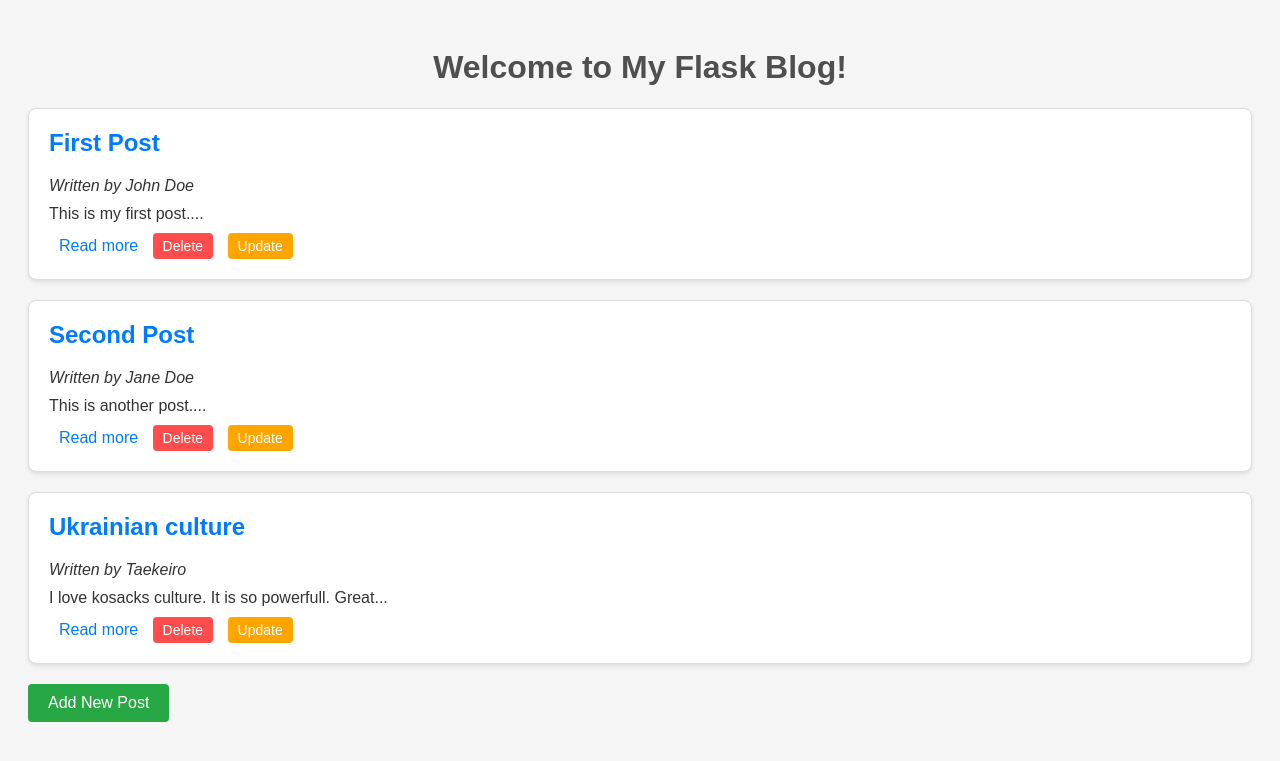
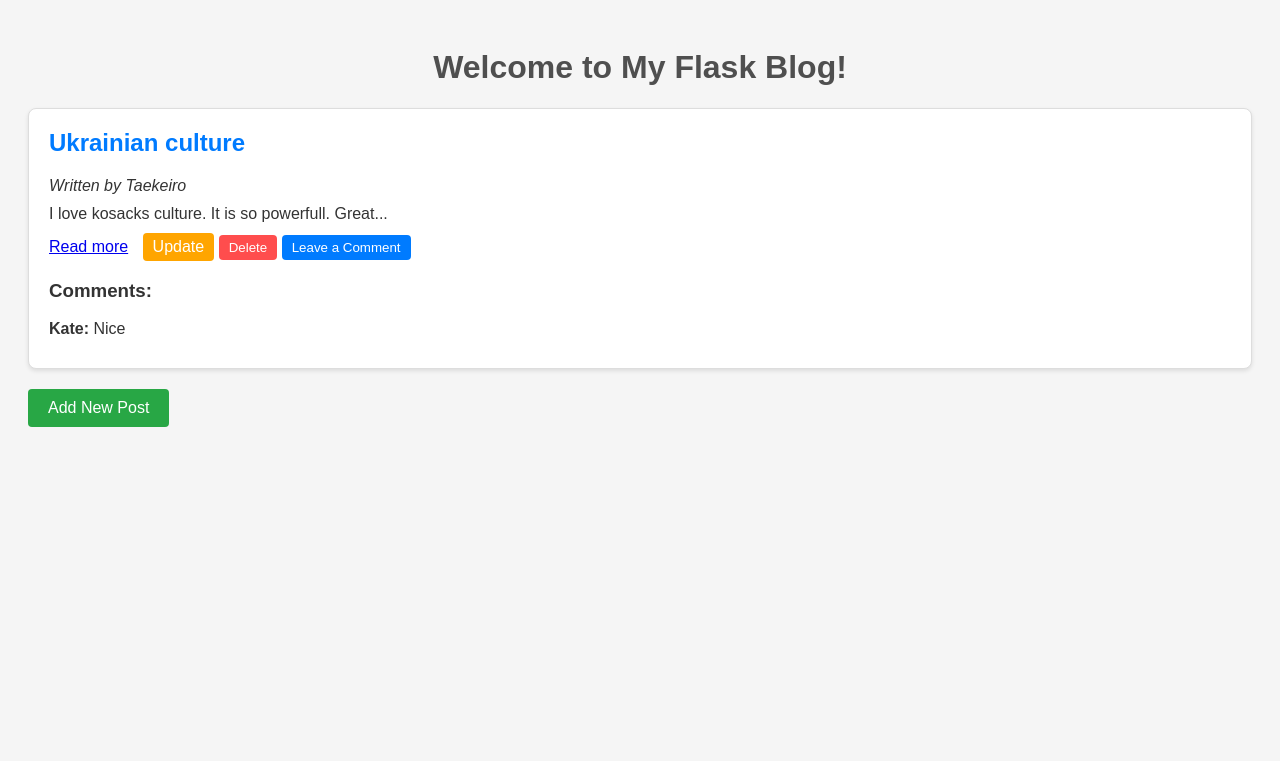
Before and after one commit to Taekeiro/MasterBlog, a Flask app: page / in a window 1280 px wide. Shown: the top 761 px of the page. Run offline with Flask 3, Linux system fonts and the light colour scheme.

Commit message:
Added comments availability

```diff
--- a/app.py
+++ b/app.py
@@ -5,6 +5,7 @@ app = Flask(__name__)
 
 # JSON file to store blog posts
 DATA_FILE = 'blog_posts.json'
+COMMENTS_FILE = 'comments.json'
 
 
 # Load posts from the JSON file
@@ -22,23 +23,66 @@ def save_posts(posts):
         json.dump(posts, file, indent=4)
 
 
-# Initial posts loaded from the file
+# Load comments from the JSON file
+def load_comments():
+    try:
+        with open(COMMENTS_FILE, 'r') as file:
+            return json.load(file)
+    except FileNotFoundError:
+        return {}
+
+
+# Save comments to the JSON file
+def save_comments(comments):
+    with open(COMMENTS_FILE, 'w') as file:
+        json.dump(comments, file, indent=4)
+
+
+# Initial posts and comments loaded from the file
 posts = load_posts()
+comments = load_comments()
 
 
 # Homepage: List all blog posts
-@app.route('/')
+@app.route('/', methods=['GET', 'POST'])
 def index():
-    return render_template('index.html', posts=posts)
+    if request.method == 'POST':
+        post_id = request.form.get('post_id')
+        commenter = request.form.get('commenter')
+        comment_text = request.form.get('comment')
+        if post_id and commenter and comment_text:
+            post_comments = comments.get(post_id, [])
+            new_comment = {"commenter": commenter, "comment": comment_text}
+            post_comments.append(new_comment)
+            comments[post_id] = post_comments
+            save_comments(comments)
+
+    post_with_comments = []
+    for post in posts:
+        post_comments = comments.get(str(post['id']), [])
+        post_with_comments.append({"post": post, "comments": post_comments})
+
+    return render_template('index.html', posts=post_with_comments)
 
 
 # View details of a single post
-@app.route('/post/<int:post_id>')
+@app.route('/post/<int:post_id>', methods=['GET', 'POST'])
 def view_post(post_id):
     post = next((post for post in posts if post['id'] == post_id), None)
     if not post:
         return "Post not found", 404
-    return render_template('post.html', post=post)
+
+    post_comments = comments.get(str(post_id), [])
+
+    if request.method == 'POST':
+        commenter = request.form.get('commenter')
+        comment_text = request.form.get('comment')
+        new_comment = {"commenter": commenter, "comment": comment_text}
+        post_comments.append(new_comment)
+        comments[str(post_id)] = post_comments
+        save_comments(comments)
+
+    return render_template('post.html', post=post, comments=post_comments)
 
 
 # Add a new post
@@ -60,7 +104,9 @@ def add_post():
 def delete_post(post_id):
     global posts
     posts = [post for post in posts if post['id'] != post_id]
+    comments.pop(str(post_id), None)
     save_posts(posts)
+    save_comments(comments)
     return redirect(url_for('index'))
 
 
--- a/blog_posts.json
+++ b/blog_posts.json
@@ -1,16 +1,4 @@
 [
-    {
-        "id": 1,
-        "author": "John Doe",
-        "title": "First Post",
-        "content": "This is my first post."
-    },
-    {
-        "id": 2,
-        "author": "Jane Doe",
-        "title": "Second Post",
-        "content": "This is another post."
-    },
     {
         "id": 3,
         "author": "Taekeiro",
--- a/comments.json
+++ b/comments.json
@@ -0,0 +1,8 @@
+{
+    "3": [
+        {
+            "commenter": "Kate",
+            "comment": "Nice\r\n"
+        }
+    ]
+}
--- a/static/style.css
+++ b/static/style.css
@@ -31,60 +31,53 @@ h1 {
     margin: 10px 0;
 }
 
-/* Form Styling */
-form {
-    max-width: 600px;
-    margin: 0 auto;
-    padding: 0px;
-    background-color: #fff;
-
+/* Comment Form Styling */
+form.comment-form {
+    max-width: 300px;
+    margin-top: 10px;
+    padding: 5px;
+    background-color: #f9f9f9;
+    border: 1px solid #ddd;
+    border-radius: 4px;
+    font-size: 12px;
 }
 
-.form-group {
-    margin-bottom: 15px;
+form.comment-form .form-group {
+    margin-bottom: 10px;
 }
 
-label {
+form.comment-form label {
     display: block;
+    margin-bottom: 3px;
     font-weight: bold;
-    margin-bottom: 5px;
+    font-size: 12px;
 }
 
-input, textarea {
-    width: 100%;
-    padding: 10px;
-    border: 1px solid #ddd;
+form.comment-form input,
+form.comment-form textarea {
+    width: 90%;
+    padding: 5px;
+    font-size: 12px;
+    border: 1px solid #ccc;
     border-radius: 4px;
-    font-size: 16px;
 }
 
-button.submit-btn {
-    padding: 10px 20px;
+form.comment-form textarea {
+    resize: vertical;
+}
+
+form.comment-form button {
+    padding: 5px 10px;
     background-color: #007BFF;
-    color: #fff;
+    color: white;
     border: none;
     border-radius: 4px;
-    font-size: 16px;
+    font-size: 12px;
     cursor: pointer;
 }
 
-button.submit-btn:hover {
+form.comment-form button:hover {
     background-color: #0056b3;
-}
-
-/* Delete Button */
-button.delete-btn {
-    padding: 5px 10px;
-    background-color: #ff4d4d;
-    color: #fff;
-    border: none;
-    border-radius: 4px;
-    font-size: 14px;
-    cursor: pointer;
-}
-
-button.delete-btn:hover {
-    background-color: #cc0000;
 }
 
 /* Add Post Button */
@@ -103,34 +96,46 @@ a.add-post-button:hover {
     background-color: #218838;
 }
 
-/* Link Styling */
-a {
-    color: #007BFF;
-    text-decoration: none;
-    padding-top: 10px;
-    padding-bottom: 10px;
-    padding-left: 10px;
-    padding-right: 10px;
-
-}
-
-a:hover {
-    text-decoration: underline;
-}
-
 /* Update Button */
 a.update-btn {
     display: inline-block;
     padding: 5px 10px;
     background-color: #FFA500;
-    color: #fff;
+    color: white;
     text-decoration: none;
     border-radius: 4px;
-    font-size: 14px;
-    text-align: center;
     margin-left: 10px;
+    cursor: pointer;
 }
 
 a.update-btn:hover {
     background-color: #cc8400;
 }
+
+/* Delete Button */
+.delete-btn {
+    padding: 5px 10px;
+    background-color: #ff4d4d;
+    color: white;
+    border: none;
+    border-radius: 4px;
+    cursor: pointer;
+}
+
+.delete-btn:hover {
+    background-color: #cc0000;
+}
+
+/* Toggle Comment Button */
+.toggle-comment-btn {
+    padding: 5px 10px;
+    background-color: #007BFF;
+    color: white;
+    border: none;
+    border-radius: 4px;
+    cursor: pointer;
+}
+
+.toggle-comment-btn:hover {
+    background-color: #0056b3;
+}
--- a/templates/index.html
+++ b/templates/index.html
@@ -5,20 +5,49 @@
     <meta name="viewport" content="width=device-width, initial-scale=1.0">
     <title>My Flask Blog</title>
     <link rel="stylesheet" href="{{ url_for('static', filename='style.css') }}">
+    <script>
+        function toggleForm(postId) {
+            const form = document.getElementById(`comment-form-${postId}`);
+            form.style.display = form.style.display === 'none' ? 'block' : 'none';
+        }
+    </script>
 </head>
 <body>
     <h1>Welcome to My Flask Blog!</h1>
     {% if posts %}
-        {% for post in posts %}
+        {% for item in posts %}
             <div class="post">
-                <h2>{{ post.title }}</h2>
-                <p><em>Written by {{ post.author }}</em></p>
-                <p>{{ post.content[:100] }}...</p>
-                <a href="{{ url_for('view_post', post_id=post.id) }}">Read more</a>
-                <form method="POST" action="{{ url_for('delete_post', post_id=post.id) }}" style="display: inline;">
+                <h2>{{ item.post.title }}</h2>
+                <p><em>Written by {{ item.post.author }}</em></p>
+                <p>{{ item.post.content[:100] }}...</p>
+                <a href="{{ url_for('view_post', post_id=item.post.id) }}">Read more</a>
+                <a href="{{ url_for('update_post', post_id=item.post.id) }}" class="update-btn">Update</a>
+                <form method="POST" action="{{ url_for('delete_post', post_id=item.post.id) }}" style="display: inline;">
                     <button type="submit" class="delete-btn">Delete</button>
                 </form>
-                <a href="{{ url_for('update_post', post_id=post.id) }}" class="update-btn">Update</a>
+                <button onclick="toggleForm({{ item.post.id }})" class="toggle-comment-btn">Leave a Comment</button>
+                <form method="POST" action="{{ url_for('index') }}" id="comment-form-{{ item.post.id }}" class="comment-form" style="display: none;">
+                    <input type="hidden" name="post_id" value="{{ item.post.id }}">
+                    <div class="form-group">
+                        <label for="commenter">Your Name:</label>
+                        <input type="text" id="commenter" name="commenter" required>
+                    </div>
+                    <div class="form-group">
+                        <label for="comment">Your Comment:</label>
+                        <textarea id="comment" name="comment" rows="2" required></textarea>
+                    </div>
+                    <button type="submit">Submit</button>
+                </form>
+                <h3>Comments:</h3>
+                {% if item.comments %}
+                    {% for comment in item.comments %}
+                        <div class="comment">
+                            <p><strong>{{ comment.commenter }}:</strong> {{ comment.comment }}</p>
+                        </div>
+                    {% endfor %}
+                {% else %}
+                    <p>No comments yet. Be the first to comment!</p>
+                {% endif %}
             </div>
         {% endfor %}
     {% else %}
```
Also changed, not shown: templates/post.html (+37 -3 lines).
